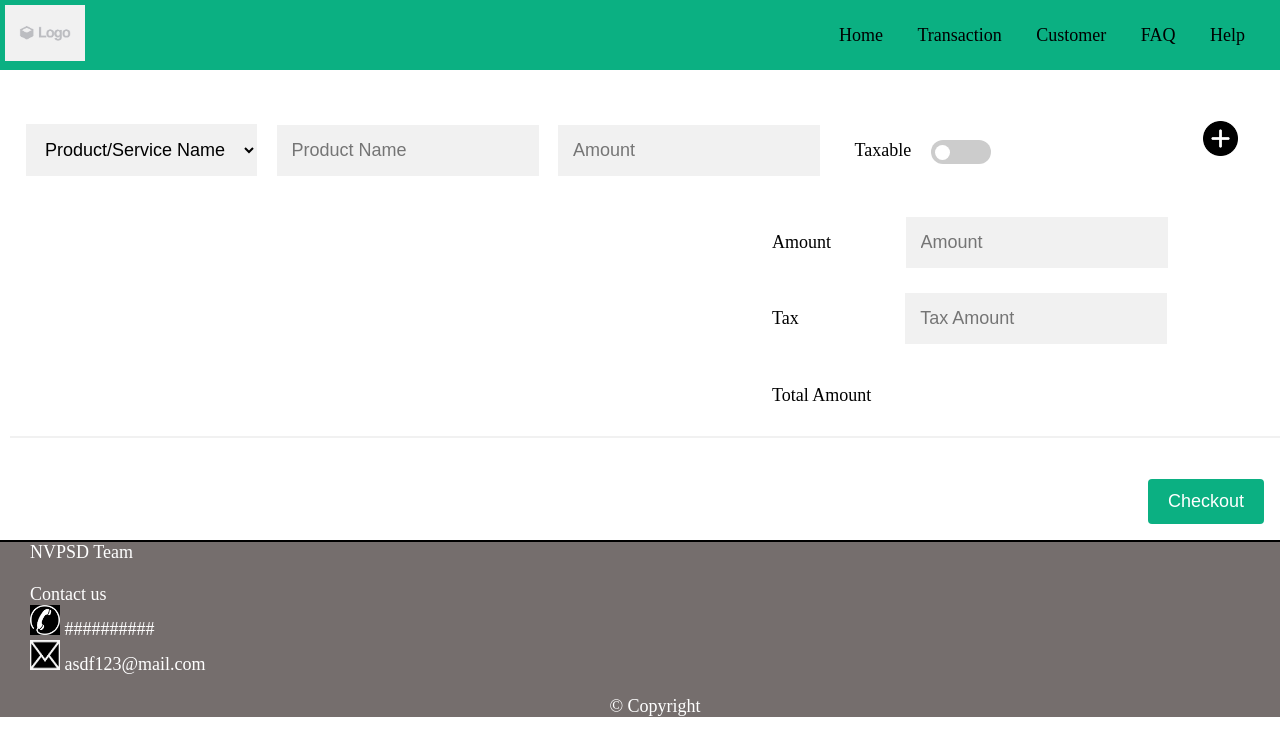
After one commit to priyanka2011-sudo/hack_payment, a PHP site: page /initiation2.html in a window 1280 px wide. The commit adds this page. Shown: the top 756 px of the page. Run offline with PHP 8.4, Linux system fonts and the light colour scheme.

Commit message:
first commit

```diff
--- a/CSS/Invoiceinitiation.css
+++ b/CSS/Invoiceinitiation.css
@@ -1,6 +1,10 @@
-.con {
+.con,.con1 {
     padding: 16px;
     background-color: white;
+  }
+  .con1
+  {
+    text-align: right;
   }
 
     form {
@@ -42,6 +46,7 @@
     width: 50px;
     height: 50px;
     size: 25px;
+    margin-left: 15%;
   }
 
     .txt,.btn
@@ -54,10 +59,7 @@
     {
       margin-left: 5px;
     }
-    #btn
-    {
-      margin-left: 19px;
-    }
+
     #txt
     {
       margin-left: 20px;
@@ -78,6 +80,7 @@
       cursor: pointer;
     }
 
+
     input[type=submit]:hover {
       background-color: #0bb082;
       opacity: .9;
@@ -89,6 +92,10 @@
       {
         width: 100%;
         margin-top: 0;
+      }
+      button[type=button]
+      {
+        margin-left: 0%;
       }
       .div
       {
@@ -110,10 +117,7 @@
       {
         margin-left: 85%;
       }
-      #button
-      {
-        margin-left: 80%;
-      }
+
       #a_new
       {
         margin-left: 0px;
--- /dev/null
+++ b/initiation2.html
@@ -0,0 +1,90 @@
+<!DOCTYPE html>
+<title>App</title>
+<head>
+    <meta name="viewport" content="width=device-width, initial-scale=1">
+    <link rel="stylesheet" type="text/css" href="CSS/CustomerList2.css">
+    <link rel="stylesheet" type="text/css" href="CSS/Invoiceinitiation.css">
+    <script src="JS/CustomerList.js"></script>
+    <script src="JS/invoiceinitiation.js"></script>
+    <!-- <script src="JS/registration.js"></script> -->
+</head>
+<body>
+    <div id="top_bar">
+        <img src="Media/logo-placeholder.jpg" id="logo">
+        <img src="Media/menu_toggle3.png" id="menu_toggle" onclick="toggleMenu();">
+        <nav id="nav_bar">
+            <ul>
+                <li><a href="#home">Home</a></li>
+                <li><a href="Transaction.html">Transaction</a></li>
+                <li><a href="CustomerList2.html">Customer</a></li>
+                <li><a href="#FAQ">FAQ</a></li>
+                <li><a href="#help">Help</a></li>
+            </ul>
+        </nav>
+
+    </div>
+    <section id="main_container">
+        <form name="form" action="#" onsubmit="return isValid();" method="post">
+        <div class="container">
+
+            <div class='col-75'>
+
+                <label for="products"></label>
+                <select id="products" name="products">
+                    <option value="p0" selected="selected"> Product/Service Name </option>
+                    <option value="p1">product1</option>
+                    <option value="p2">product2</option>
+                    <option value="p3">product3</option>
+                </select>
+
+                <label for="PrName"></label>
+                <input type="text" placeholder="Product Name" name="PrName" id="PrName">
+
+                <label for="amount"></label>
+                <input type="text" placeholder="Amount" name="amount" id="PramountName">
+
+                <label class="txt">Taxable</label>
+                <label class="switch">
+                    <input type="checkbox">
+                    <span class="slider round"></span>
+                </label>
+
+                <label class="btn">
+                <button type="button" onclick="add()"><img class="icon" src="Media/add.png"></button>
+                </label>
+            </div>
+        </div>
+            </form>
+            <div class="total">
+                <label for="amount" id="tamount">Amount</label>
+                    <input type="text" placeholder="Amount" name="amount" id="amount">
+                    <br>
+                    <label for="tax" id="ttax">Tax</label>
+                    <input type="text" placeholder="Tax Amount" name="tax" id="tax">
+                    <br><br>
+                    <label for="totalAmount">Total Amount</label>
+                </div>
+                <br>
+            <hr>
+            <div class="con1">
+            <input type="submit" value="Checkout"></input>
+        </div>
+    </section>
+</body>
+<footer>
+    <section id="footer_container">
+        <div id="footer_logo">
+            NVPSD Team
+        </div>
+        <br>
+        <div id="footer_contact">
+            Contact us <br>
+            <img src="Media/phone3.png" class="footer_icon"> ########## <br>
+            <img src="Media/email.png" class="footer_icon"> asdf123@mail.com
+        </div>
+        <br>
+        <div id="copyright">
+            © Copyright
+        </div>
+    </section>
+</html>
```
Also changed, not shown: initiation3.html (added, +90 -0 lines).
